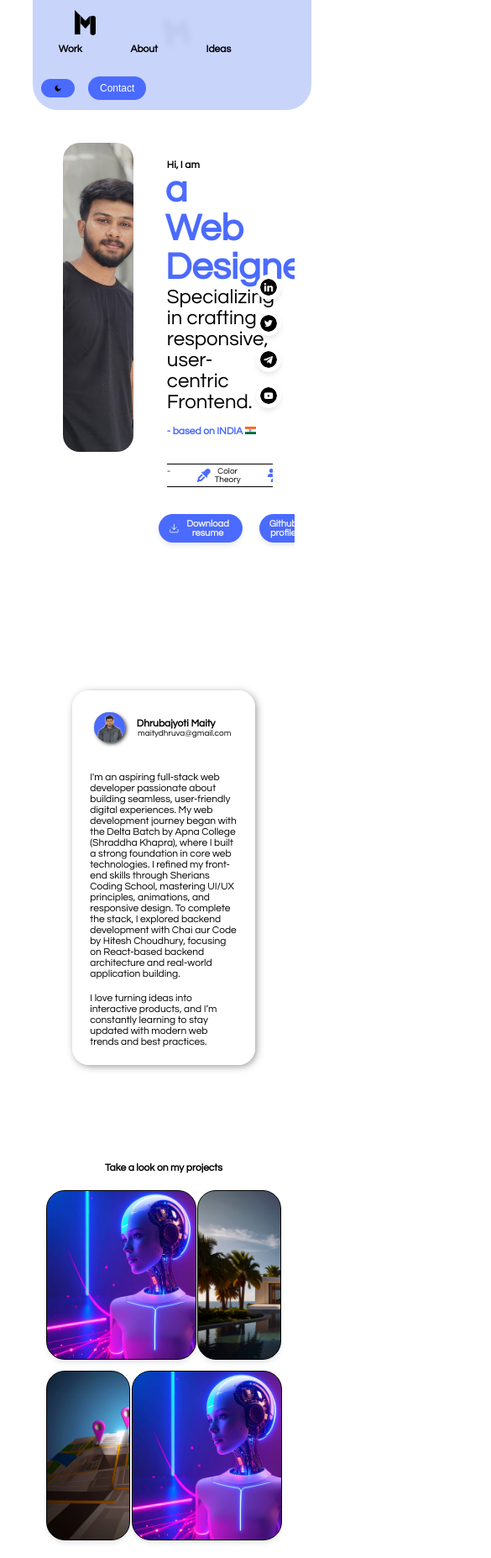
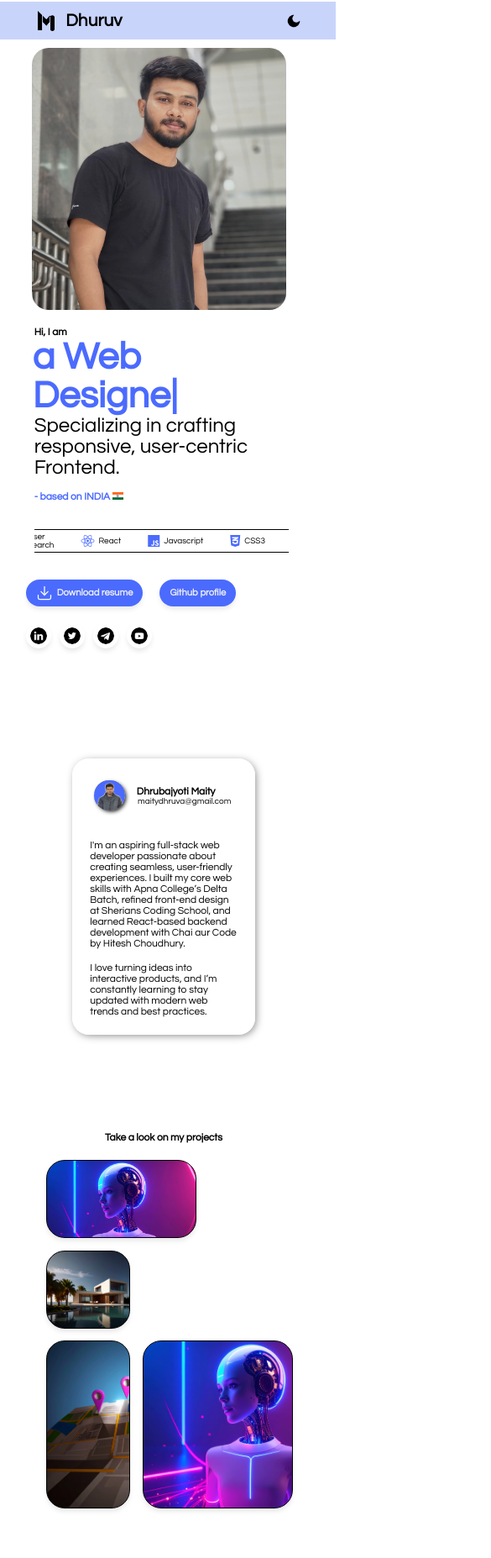
Before and after one commit to Dhrubamaity/PORTFOLIO, a website with bundled scripts: page index.html in a window 390 px wide. Shown: the top 1855 px of the page at 84% size, 585 px wide, since content can reach past the window. Built offline with nearby package versions, Linux system fonts and the light colour scheme.

Commit message:
make it responsive

```diff
--- a/index.html
+++ b/index.html
@@ -22,7 +22,7 @@
     <div class="header">
         <div class="name">
             <img src=".\asset\logo.png" alt="loading" style="color: black;"> &nbsp; &nbsp;
-            <span></span>
+            <span>Dhuruv</span>
         </div>
         <nav>
             <a href="">Work</a>
@@ -37,12 +37,9 @@
     </div>
     <div id="main">
         <div class="page1">
-            <div class="logo">
-                <img src="asset/logo2.png" alt="">
-            </div>
-            <!-- <video autoplay muted loop id="myVideo">
-                <source src="asset/bgvid.mp4" type="video/mp4">
-              </video> -->
+            <!-- <div class="logo"> -->
+            <!-- <img src="asset/logo2.png" alt=""> -->
+            <!-- </div> -->
             <div class="hero-mid">
                 <div class="myimage">
                     <img src="./asset/MY3.jpg" alt="loading">
@@ -204,13 +201,10 @@
                             <span>maitydhruva@gmail.com</span>
                         </div>
                     </div>
-                    <p>I'm an aspiring full-stack web developer passionate about building seamless, user-friendly
-                        digital experiences. My web development journey began with the Delta Batch by Apna College
-                        (Shraddha Khapra), where I built a strong foundation in core web technologies. I refined my
-                        front-end skills through Sherians Coding School, mastering UI/UX principles, animations, and
-                        responsive design. To complete the stack, I explored backend development with Chai aur Code by
-                        Hitesh Choudhury, focusing on React-based backend architecture and real-world application
-                        building.</p> <br>
+                    <p>I'm an aspiring full-stack web developer passionate about creating seamless, user-friendly
+                        experiences. I built my core web skills with Apna College’s Delta Batch, refined front-end
+                        design at Sherians Coding School, and learned React-based backend development with Chai aur Code
+                        by Hitesh Choudhury.</p> <br>
                     <p>
                         I love turning ideas into interactive products, and I’m constantly learning to stay updated with
                         modern web trends and best practices.
--- a/public/page1.css
+++ b/public/page1.css
@@ -33,7 +33,8 @@
     text-align: center;
     align-items: center;
 }
-.name span{
+
+.name span {
     font-size: 1.3rem;
     font-weight: bold;
 }
@@ -64,7 +65,8 @@ nav a {
     font-size: 12px;
     transition-duration: 0.5s;
 }
-nav a:hover{
+
+nav a:hover {
     color: #4B6BFE;
 }
 
@@ -81,14 +83,14 @@ nav button {
 .nightmode {
     background-color: #4B6BFE;
     display: flex;
-    justify-content: space-between;
+    justify-content: center;
     align-items: center;
     padding: 6px 15px;
 }
 
 .nightmode img {
-    width: 10px;
-    height: 10px;
+    width: 20px;
+    height: 20px;
     border-radius: 50%;
     background-color: transparent;
 }
@@ -339,3 +341,134 @@ body.night-mode .nightmode {
     height: 36px;
     animation: RotateY 3s ease-in-out infinite;
 }
+
+@media (max-width:600px) {
+    .header {
+        left: 0;
+        top: 2px;
+        height: 35px;
+        width: 100%;
+        padding: 5px;
+        border-radius: 0px;
+    }
+
+    .header .name img {
+        width: 20px;
+        height: 24px;
+    }
+
+    .header button {
+        width: 30px;
+        height: 30px;
+        padding: auto;
+        background-color: transparent;
+    }
+
+    .header button img {
+        width: 20px;
+        height: 20px;
+    }
+
+    .header .contact_btn {
+        display: none;
+    }
+
+    .header nav a {
+        display: none;
+    }
+
+    .page1 {
+        width: 96%;
+        margin: 2px 2px;
+        padding: 0px 0px;
+    }
+
+    .hero-mid {
+        width: 90%;
+        display: flex;
+        flex-direction: column;
+        /* background-color: red; */
+        padding: 5px 5px;
+        margin: 5px auto;
+        margin-top: 40px;
+    }
+
+    .myimage {
+        width: 90%;
+        margin: auto;
+    }
+
+    .myimage img {
+        /* border-radius: 50%; */
+        height: 80vw;
+    }
+
+    .bio2 {
+        width: 90%;
+    }
+
+    .about {
+        width: 90%;
+        /* background-color: #343434; */
+    }
+
+    .medias {
+        display: flex;
+        flex-direction: row;
+        margin: 20px 10px;
+    }
+
+    /* >>>>>>>>>> page2 >>>>>>>>>>>>>>>>>>>>>>>>>>>>>>>>>>>>>>> */
+    .page2 {
+        width: 85%;
+        margin: 7%;
+        padding: 0px 0px;
+    }
+
+    /* >>>>>>>>>>>>>>>>>>>>>>> page3>>>>>>>>>>>>>>>>>>>>>>>>>>>>>>> */
+
+    .page3 {
+        width: 96%;
+        padding: 0px 0px;
+    }
+
+    .project_box1,
+    .project_box2 {
+        display: flex;
+        flex-direction: column;
+        height: auto;
+        gap: 15px;
+    }
+
+    .project_each {
+        width: 100%;
+        height: 30vh;
+    }
+
+    /* >>>>>>>>>>>>>>>>>>>>>>>>>>>  page4 >>>>>>>>>>>>>>>>>>>>>>>>>>>>>>>> */
+
+    .page4 {
+        width: 96%;
+        padding: 0px 0px;
+    }
+    .contact{
+        width:90%;
+        flex-direction: column;
+    }
+    .data_4{
+        width: 90%;
+    }
+    .data_4 input{
+        width: 100%;
+    }
+    .data_right{
+        margin-top: 30px;
+        display: flex;
+        text-align: center;
+        align-items: center;
+        justify-content: center;
+    }
+    .getintouch h1{
+        font-size:3.5rem;
+    }
+}
--- a/public/page3.css
+++ b/public/page3.css
@@ -59,7 +59,6 @@
 
 .project_box1 {
     display: flex;
-    flex-wrap: wrap;
     justify-content: space-between;
     width: 100%;
     height: 200px;
```
